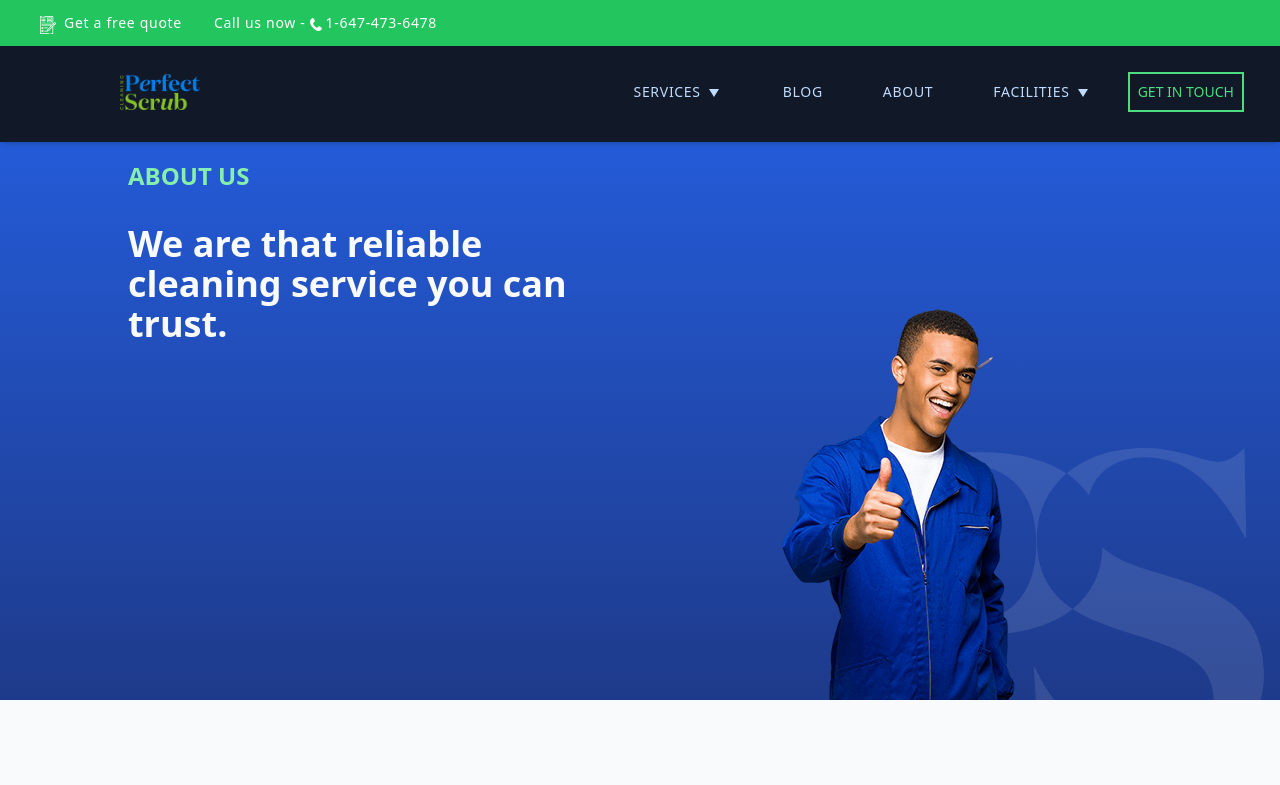
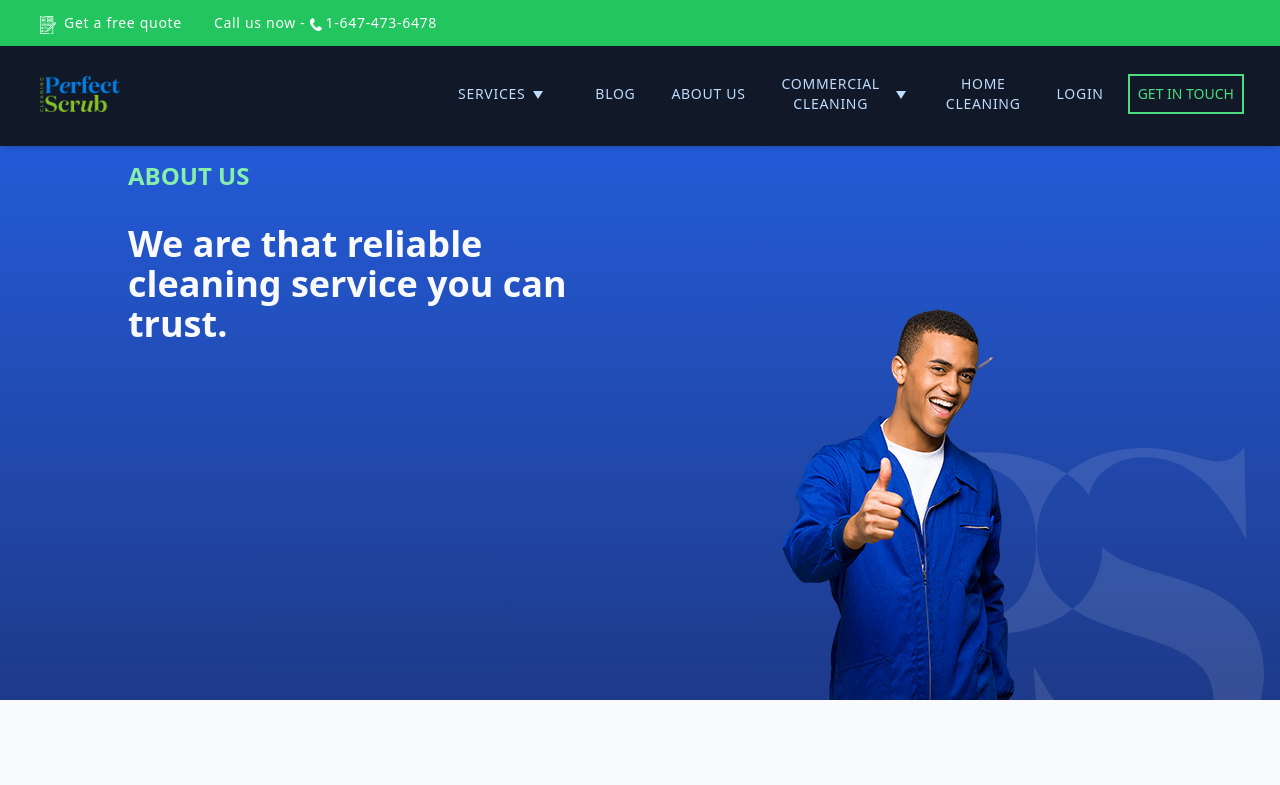
Before and after one commit to perfectscrub/perfect-scrub, a Next.js app: page /about in a window 1280 px wide. Shown: the top 785 px of the page. Built offline with nearby package versions, Linux system fonts and the light colour scheme.

Commit message:
added hover effect to chevrons

```diff
--- a/components/navbar/Navbar.jsx
+++ b/components/navbar/Navbar.jsx
@@ -8,6 +8,7 @@ const Navbar = ({toggleNav, setToggleNav, handleNavClose}) => {
 
   const [toggleChevron1, setToggleChevron1] = useState(false);
   const [toggleChevron2, setToggleChevron2] = useState(false);
+  const [isHovered, setIsHovered] = useState(false);
 
   const handleNavMenuClick = (option) => {
     if (option === "nav") setToggleNav((prevState) => !prevState);
@@ -61,7 +62,7 @@ const Navbar = ({toggleNav, setToggleNav, handleNavClose}) => {
         role="navigation"
       >
         {/* COMPANY LOGO (SVG)  */}
-        <div className="flex items-center ml-5 lg:ml-30">
+        <div className="flex items-center ml-5 lg:ml-10">
           <Link href="/" title="perfect scrub" onClick={handleNavClose}>
             <Image
               width={188}
@@ -88,8 +89,8 @@ const Navbar = ({toggleNav, setToggleNav, handleNavClose}) => {
             toggleNav ? "" : "hidden"
           } w-full py-8 mr-3 lg:flex lg:w-auto lg:py-0 lg:items-center`}
         >
-          <ul className="flex flex-col ml-auto tracking-wider font-medium text-sm text-blue-200 lg:flex-row">
-            <li className="dropdown pb-5 ml-3 lg:py-8 lg:px-6">
+          <ul className="flex flex-col lg:items-center tracking-wider font-medium text-sm text-blue-200 lg:flex-row">
+            <li className="dropdown pb-5 ml-3 lg:py-8 lg:px-6" onMouseEnter={()=>setIsHovered(true)} onMouseLeave={()=>setIsHovered(false)}>
               <span className="flex items-center justify-between gap-2">
                 <Link
                   className="hover:text-green-300"
@@ -100,10 +101,10 @@ const Navbar = ({toggleNav, setToggleNav, handleNavClose}) => {
                 </Link>
                 <span
                   id="chevron1"
-                  className="w-1/3 mt-1 flex justify-end"
+                  className="mt-1 flex justify-end"
                   onClick={() => handleNavMenuClick("chevron1")}
                 >
-                  <svg width="14" height="10" fill="#bfdbfe">
+                  <svg className={""} width="14" height="10" fill={`${isHovered?"#6ee7b7f2":"#bfdbfe"}`}>
                     <polygon points="0,0 10,0 5,8" />
                   </svg>
                 </span>
@@ -124,32 +125,32 @@ const Navbar = ({toggleNav, setToggleNav, handleNavClose}) => {
               </ul>
             </li>
 
-            <li className="pb-5 ml-3 lg:py-8 lg:px-6">
+            <li className="pb-5 ml-3 lg:py-8 lg:px-3">
               <Link className="hover:text-green-300" href="/blog" onClick={() => handleNavMenuClick("nav")}>
                 BLOG
               </Link>
             </li>
 
-            <li className="pb-5 ml-3 lg:py-8 lg:px-6">
+            <li className="pb-5 ml-3 lg:py-8 lg:px-3">
               <Link className="hover:text-green-300" href="/about" onClick={() => handleNavMenuClick("nav")}>
-                ABOUT
+                ABOUT US
               </Link>
             </li>
-            <li className="dropdown pb-5 ml-3 lg:py-8 lg:px-6 ">
-              <span className="flex items-center justify-between gap-2">
+            <li className="dropdown pb-5 ml-3 lg:py-6 lg:px-3 " onMouseEnter={()=>setIsHovered(true)} onMouseLeave={()=>setIsHovered(false)}>
+              <span className="flex items-center justify-between gap-2 lg:text-center">
                 <Link
                   className="hover:text-green-300"
-                  href="/facilities"
+                  href="/commercial-cleaning"
                   onClick={() => handleNavMenuClick("nav")}
                 >
-                  FACILITIES
+                  <span className="lg:block">COMMERCIAL</span> CLEANING
                 </Link>
                 <span
                   id="chevron2"
-                  className="w-1/3 mt-1 flex justify-end"
+                  className="pl-2 mt-1 flex justify-end md:justify-center"
                   onClick={() => handleNavMenuClick("chevron2")}
                 >
-                  <svg width="14" height="10" fill="#bfdbfe">
+                  <svg className={""} width="14" height="10" fill={`${isHovered?"#6ee7b7f2":"#bfdbfe"}`}>
                     <polygon points="0,0 10,0 5,8" />
                   </svg>
                 </span>
@@ -169,6 +170,16 @@ const Navbar = ({toggleNav, setToggleNav, handleNavClose}) => {
                 ))}
               </ul>
             </li>
+            <li className="pb-5 ml-3 lg:py-6 lg:px-3 lg:text-center">
+              <Link className="hover:text-green-300" href="/residential" onClick={() => handleNavMenuClick("nav")}>
+              <span className="lg:block">HOME</span> CLEANING
+              </Link>
+            </li>
+            <li className="pb-5 ml-3 lg:py-8 lg:px-3">
+              <Link className="hover:text-green-300" href="/login" onClick={() => handleNavMenuClick("nav")}>
+                LOGIN
+              </Link>
+            </li>
           </ul>
           <Link
             className="inline-block p-2 ml-3 mr-6 font-medium text-sm border-2 mt-2 lg:mt-0 text-green-400 border-green-400 hover:bg-green-400 hover:text-green-50"
```
